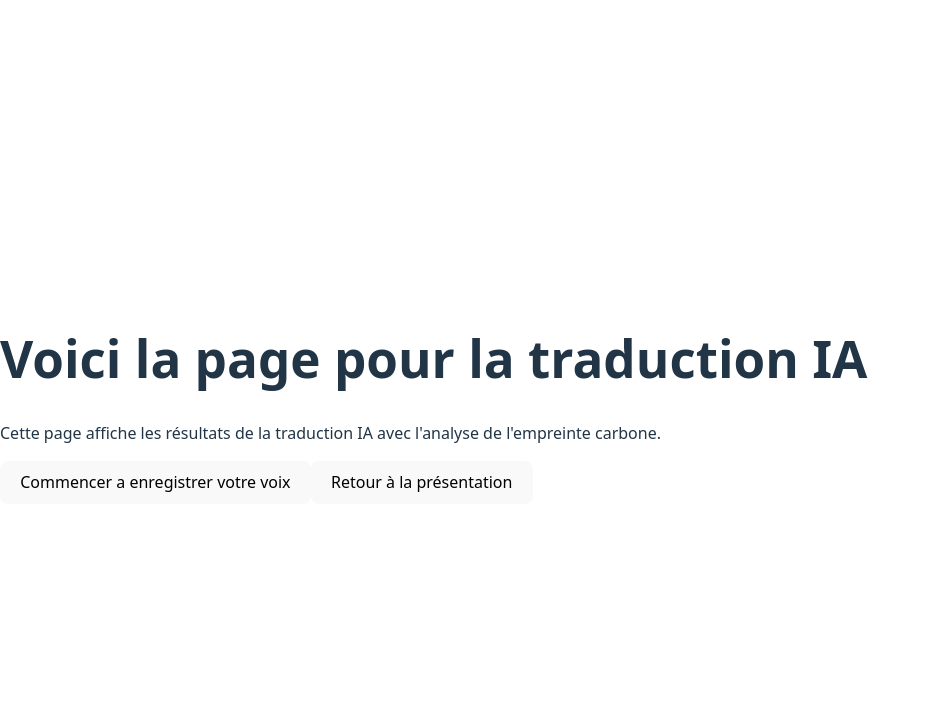
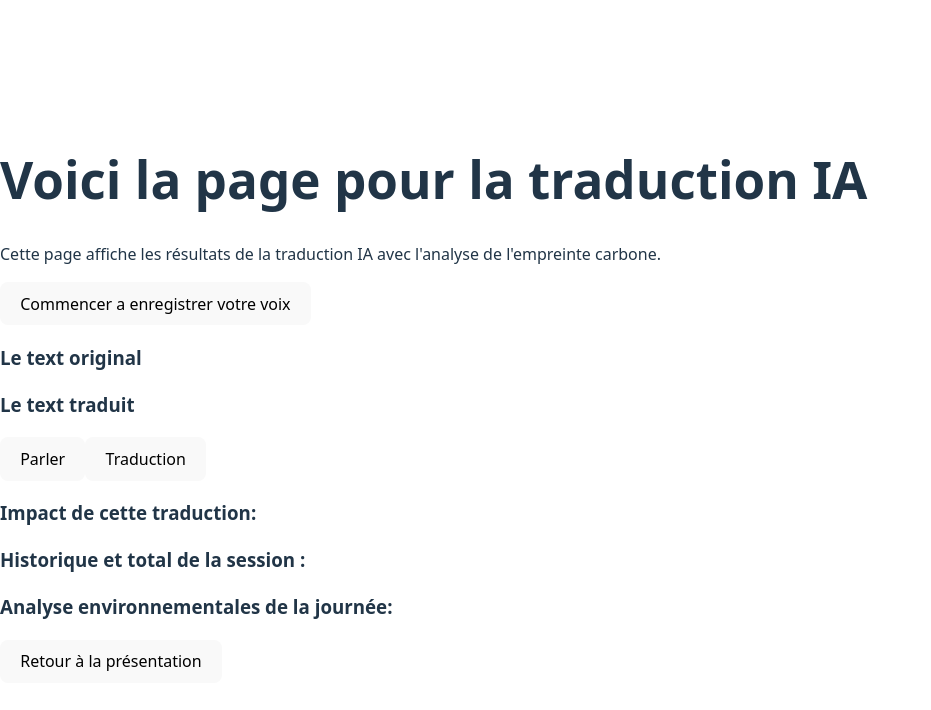
Before and after one commit to koffi2317/eco-voice-translator, a React (Vite) app in the folder eco-voice-translator/: page / in a window 1280 px wide. Both pictures are taken after a click on the button "Commencer la traduction". Shown: the top 710 px of the page, without its empty margins (0-931 px from the left). Built offline with nearby package versions, Linux system fonts and the light colour scheme.

Commit message:
aout de la logique en block dur

```diff
--- a/eco-voice-translator/src/Translation.tsx
+++ b/eco-voice-translator/src/Translation.tsx
@@ -8,7 +8,42 @@ return <>
 
 <button>Commencer a enregistrer votre voix</button>
 
+<div>
+<h3>Le text original</h3>
+
+</div>
+
+<div>
+<h3>Le text traduit</h3>
+
+
+</div>
+
+
+<button>Parler</button>
+<button>Traduction</button>
+
+<div>
+<h3>Impact de cette traduction:</h3>
+
+</div>
+
+
+<div>
+<h3>Historique et total de la session : </h3>
+
+</div>
+
+
+<div>
+<h3>Analyse environnementales de la journée: </h3>
+
+</div>
+
+
 <button onClick={() => window.location.href = "/"}>Retour à la présentation</button>
+
+
 </>
 
 
```
